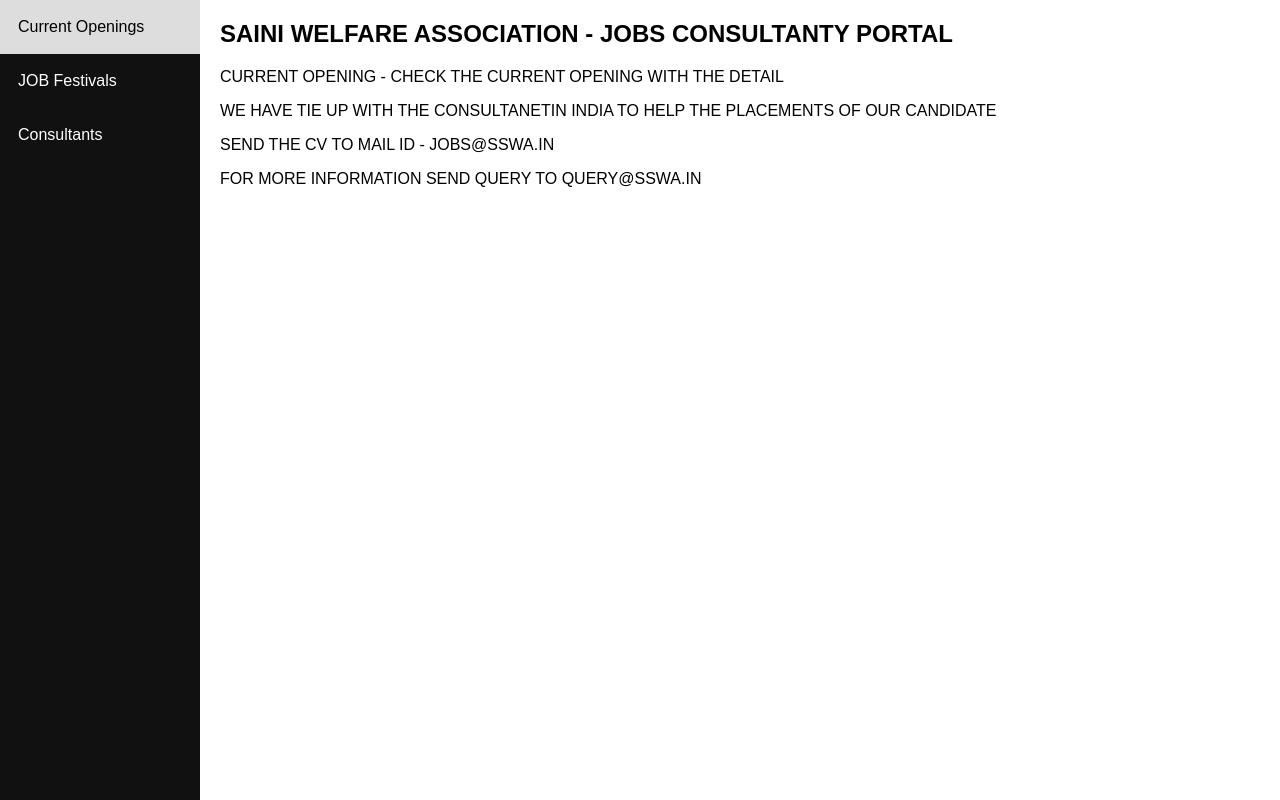
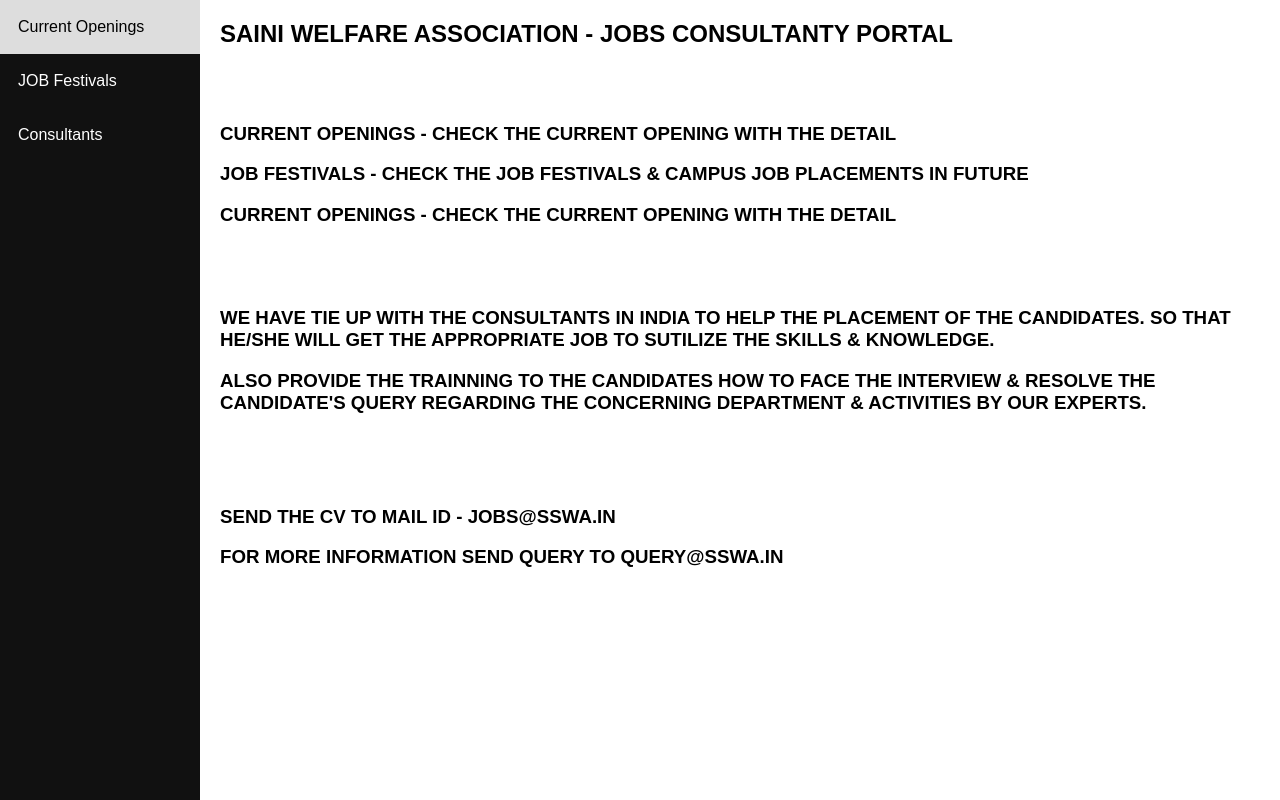
Before and after one commit to amitsaini-ptk/jobsmart, a Django app: page / in a window 1280 px wide. Run offline with Django 3.2, Linux system fonts and the light colour scheme.

Commit message:
update Commit

```diff
--- a/templates/Home.html
+++ b/templates/Home.html
@@ -1,7 +1,7 @@
 <!DOCTYPE html>
 <html lang="en">
 <head>
-<title>MAN POWER Soluions</title>
+<title>SSWA- CONSULTANY</title>
 <meta charset="utf-8">
 <meta name="viewport" content="width=device-width, initial-scale=1">
 <style>
@@ -62,19 +62,34 @@ body {
 
   <h2>SAINI WELFARE ASSOCIATION - JOBS CONSULTANTY PORTAL</h2>
 
+<br>
+<br>
+
+  <H3>
+  <p>CURRENT OPENINGS -  CHECK THE CURRENT OPENING WITH THE DETAIL </p>
+  <p>JOB FESTIVALS    -  CHECK THE JOB FESTIVALS & CAMPUS JOB PLACEMENTS IN FUTURE </p>
+  <p>CURRENT OPENINGS -  CHECK THE CURRENT OPENING WITH THE DETAIL </p>
+
+<br>
+<br>
+
+  <p>WE HAVE TIE UP WITH THE CONSULTANTS IN INDIA TO HELP  THE PLACEMENT OF THE CANDIDATES.
+  SO THAT HE/SHE WILL GET THE APPROPRIATE JOB TO SUTILIZE THE SKILLS & KNOWLEDGE. </p>
+
+  ALSO PROVIDE THE TRAINNING TO THE CANDIDATES HOW TO FACE THE INTERVIEW & RESOLVE THE CANDIDATE'S QUERY REGARDING THE CONCERNING DEPARTMENT & ACTIVITIES BY OUR EXPERTS.
+  </H3>
+
+<br>
+<br>
+<br>
+
+<H3>
+  <p>SEND THE CV TO MAIL ID - JOBS@SSWA.IN </p>
+  <P>FOR MORE INFORMATION SEND QUERY  TO  QUERY@SSWA.IN </p>
 
 
-  <p>CURRENT OPENING -  CHECK THE CURRENT OPENING WITH THE DETAIL </p>
+  </H3>
 
-
-  <p>WE HAVE TIE UP WITH THE CONSULTANETIN INDIA TO HELP  THE PLACEMENTS OF OUR CANDIDATE </p>
-
-
-
-
-
-  <p>SEND THE CV TO MAIL ID - JOBS@SSWA.IN </p>
-  <P>FOR MORE INFORMATION SEND QUERY  TO  QUERY@SSWA.IN </p>
 
 </div>
 
```
Also changed, not shown: templates/copening.html (+10 -15 lines).
